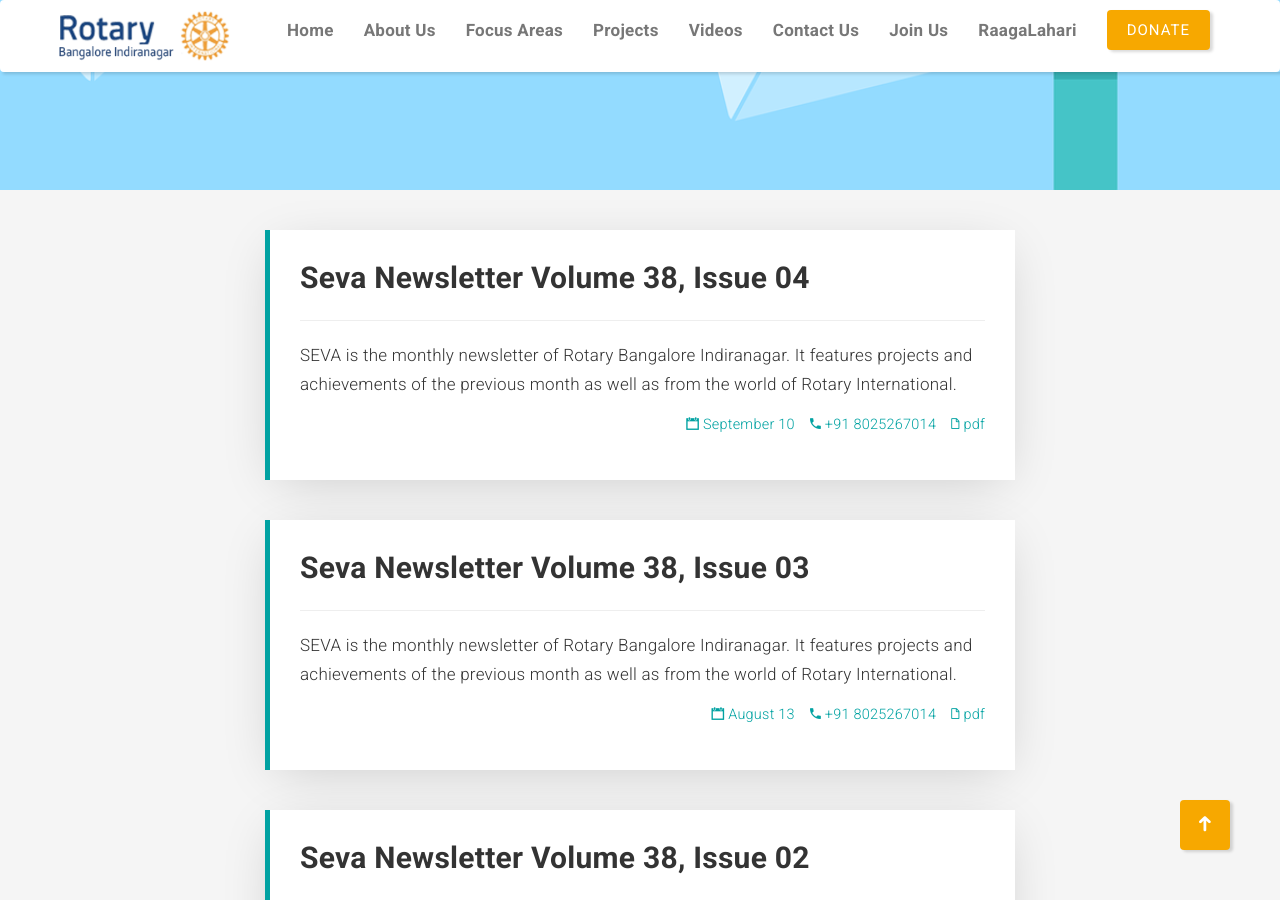
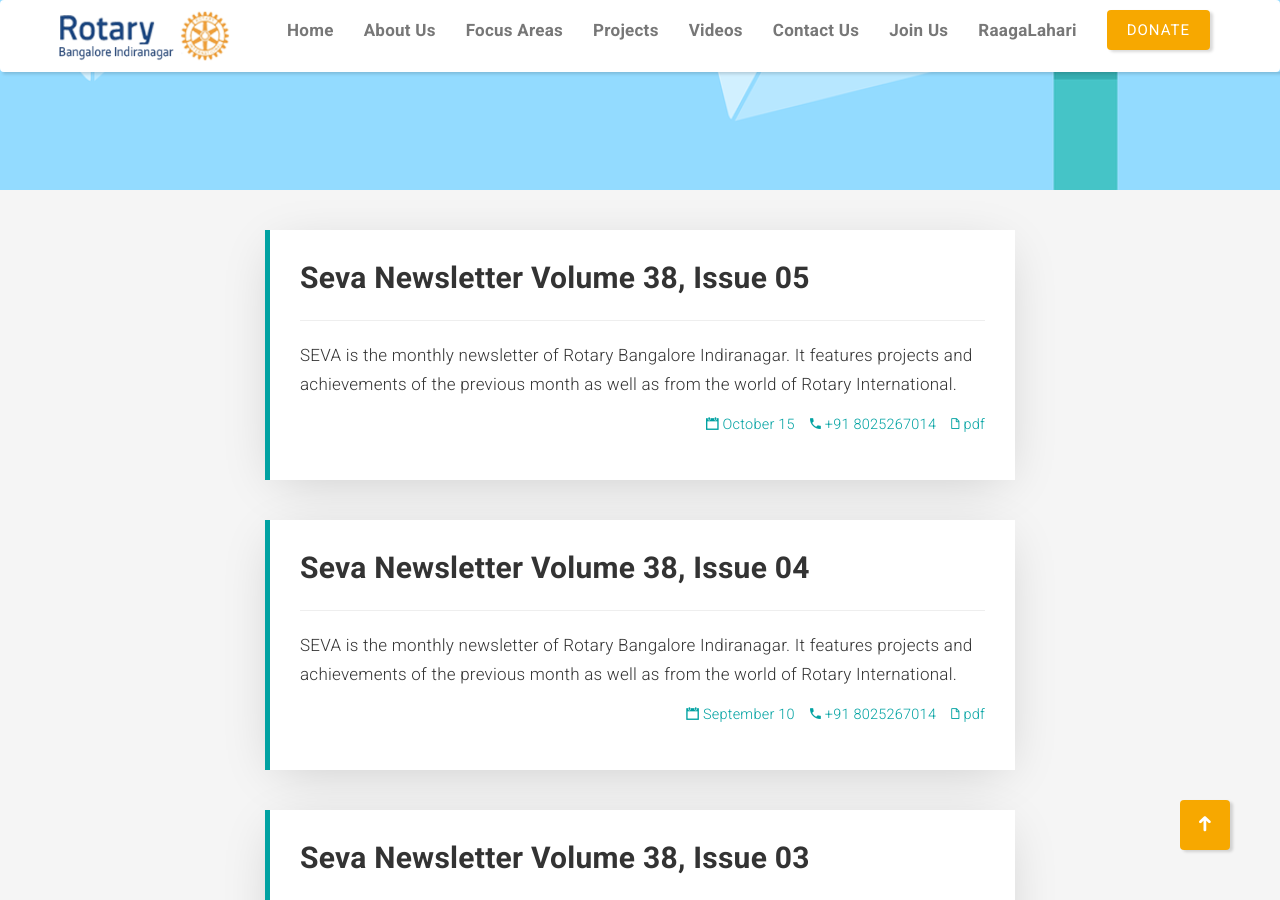
Before and after one commit to sharathdt/rtry, a Jekyll site: the page built from newsletters.html, in a window 1280 px wide and 900 px high, scrolled down 396 px. Built offline with Jekyll 4.4.1, drawn with Linux system fonts in a browser that asks for light colours; some web fonts are replaced; some of the changed text lies outside the part shown.

Commit message:
october newsletter

```diff
--- a/_data/newsletters.yml
+++ b/_data/newsletters.yml
@@ -40,3 +40,13 @@
   contact: '+91 8025267014'
   id: sep-10
   pdf: Seva04201819.pdf
+
+
+
+
+- title: Seva Newsletter Volume 38, Issue 05
+  description: 'SEVA is the monthly newsletter of Rotary Bangalore Indiranagar. It features projects and achievements of the previous month as well as from the world of Rotary International.'
+  date: October 15
+  contact: '+91 8025267014'
+  id: sep-10
+  pdf: Seva05201819.pdf
```
Also changed, not shown: 1 other file.
